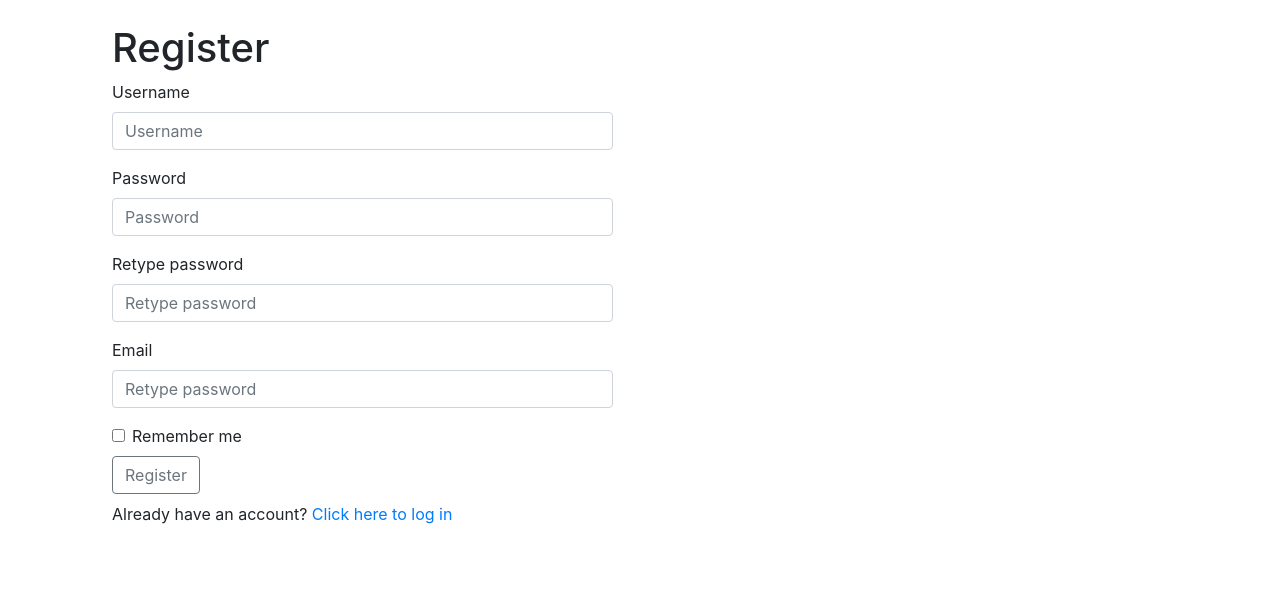
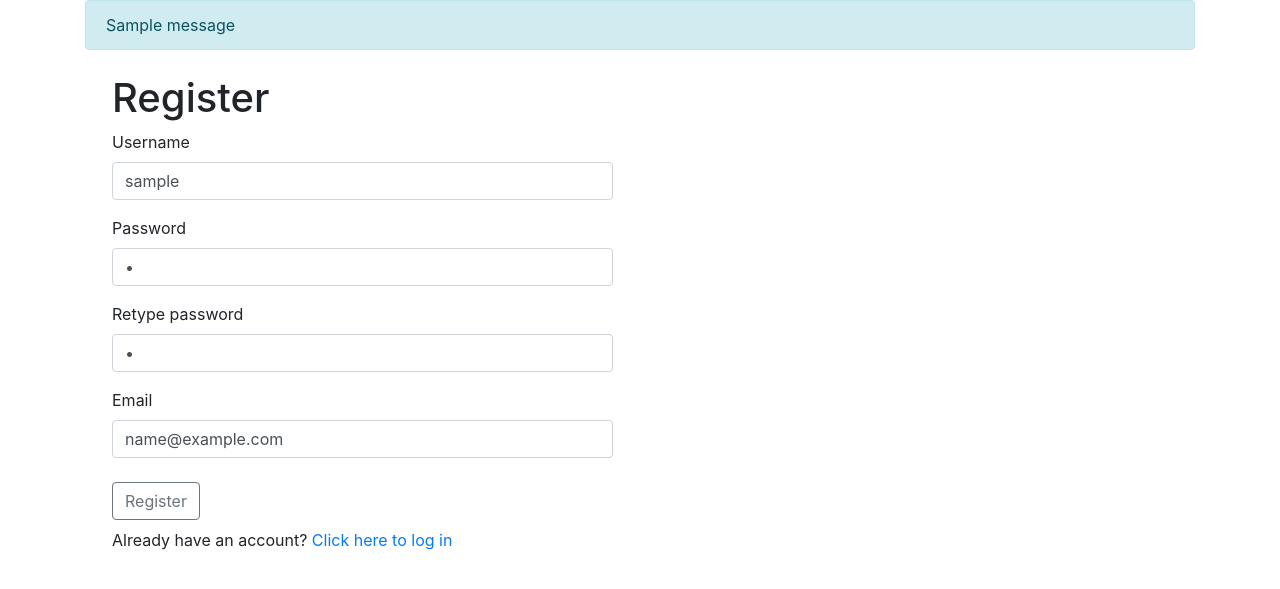
Before and after one commit to billph/book_collection, a Flask app: template app/views/templates/auth/register.html in a window 1280 px wide. Shown: the part 56-645 px from the top of the page. Run offline with Flask 2, Linux system fonts and the light colour scheme; the template is opened without the code that fills it: most values are stand-ins (such as "Sample title", 1, 10 or a date in 2020); one stand-in notice (Sample message) is shown; some libraries are stand-ins or nearby versions.

Commit message:
Finished with error handlings in register but however still need to be checked again

```diff
--- a/app/views/templates/auth/register.html
+++ b/app/views/templates/auth/register.html
@@ -5,23 +5,19 @@
             <h1 class="h1">Register</h1>
             <div class="form-group">
                 <label for="username">Username</label>
-                <input type="text" class="form-control" name="username" id="username" placeholder="Username" required>
+                <input type="text" value="{% if data %}{{ data.username }}{% endif %}" value="Hello" class="form-control" name="username" id="username" placeholder="Username" required>
             </div>
             <div class="form-group">
                 <label for="password">Password</label>
-                <input type="password" class="form-control" name="password" id="password" placeholder="Password">
+                <input type="password" value="{% if data %}{{ data.password }}{% endif %}" class="form-control" name="password" id="password" placeholder="Password">
             </div>
             <div class="form-group">
                 <label for="password1">Retype password</label>
-                <input type="password" class="form-control" name="password1" id="password1" placeholder="Retype password">
+                <input type="password" value="{% if data %}{{ data.password1 }}{% endif %}" class="form-control" name="password1" id="password1" placeholder="Retype password">
             </div>
             <div class="form-group">
                 <label for="email">Email</label>
-                <input type="email" class="form-control" id="email" name="email" placeholder="Retype password">
-            </div>
-            <div class="form-check">
-                <input type="checkbox" class="form-check-input" id="remember">
-                <label class="form-check-label" for="remember">Remember me</label>
+                <input type="email" value="{% if data %}{{ data.email }}{% endif %}" class="form-control" id="email" name="email" placeholder="Retype password">
             </div>
             <button style="margin: 1vh 0vh 1vh 0vh;" id="authSubmit" type="submit" class="btn btn-outline-secondary">Register</button>
             <p>Already have an account?
@@ -75,7 +71,6 @@
         const username = $(this).val()
         if (username.length > 0) {
             $.when(usernameUsable(username)).then(res => {
-                console.log(res)
                 const $validator = $("#authForm").validate();
                 if (res === null) {
                     const errors = { username: "Cannot connect to the server." };
@@ -101,8 +96,11 @@
         }
 
         const result = await data.json()
-        console.log(result.usable)
+        return true
         return result.usable == "true" ? true : false
     }
 
+
+
+
 </script> {% endblock %}
--- a/app/views/templates/base.html
+++ b/app/views/templates/base.html
@@ -56,6 +56,15 @@
             </div>
         </div>
     </nav>
+    <div class="container">
+        {% with messages = get_flashed_messages() %}
+            {% if messages %}
+                {% for message in messages %}
+                    <div class="alert alert-info" role="alert">{{ message }}</div>
+                {% endfor %}
+            {% endif %}
+        {% endwith %}
+    </div>
 
     {% block content %} {% endblock %}
 </body>
```
Also changed, not shown: app/controllers/auth/routes.py (+29 -3 lines).
